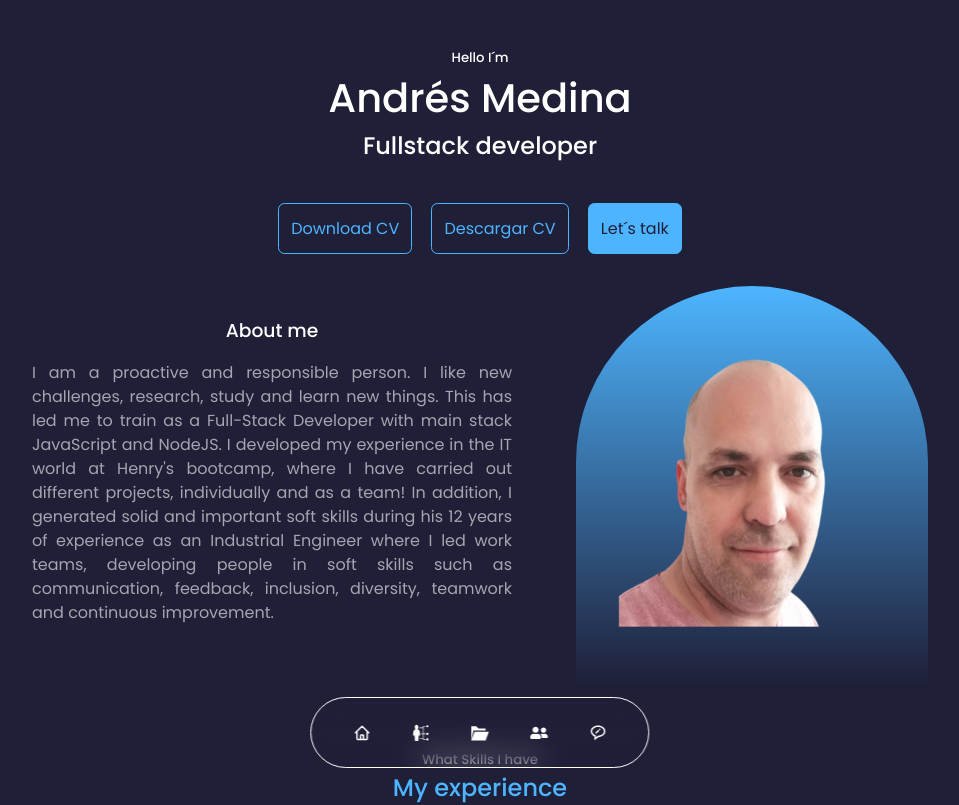
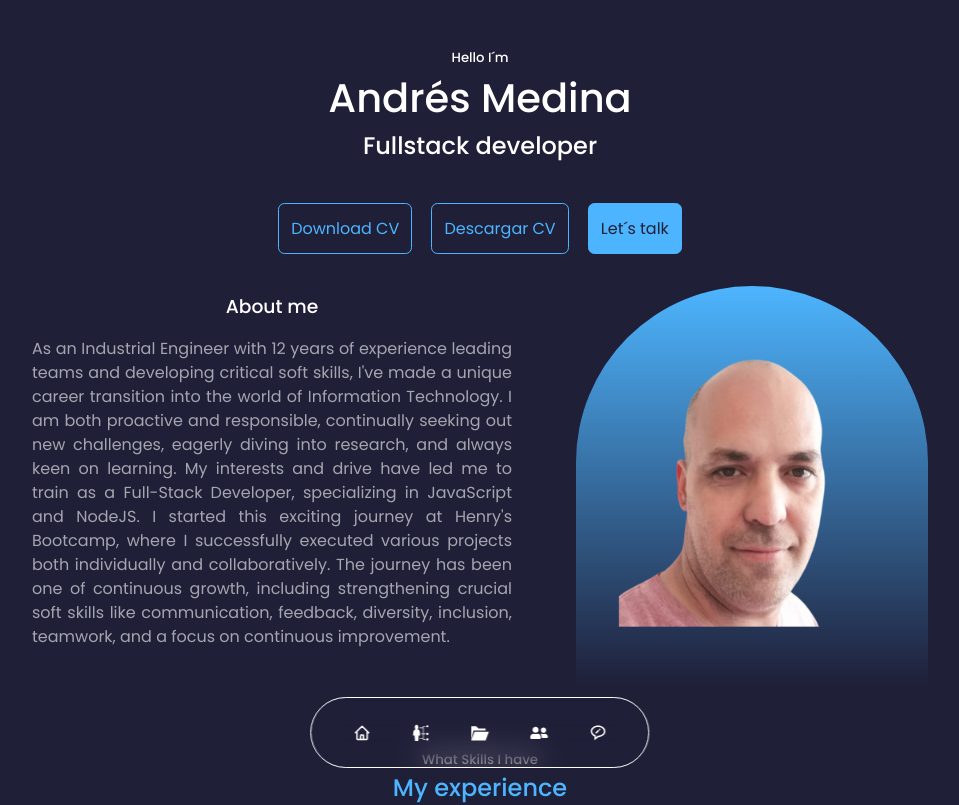
Before and after one commit to anmedina-arg/portfolio, a React (Create React App) app: page / in a window 1280 px wide. Shown: the top 805 px of the page, without its empty margins (160-1119 px from the left). Built offline with nearby package versions, Linux system fonts and the light colour scheme.

Commit message:
change paragraph to describe about me

```diff
--- a/src/sections/home/Home.jsx
+++ b/src/sections/home/Home.jsx
@@ -17,15 +17,18 @@ function Home() {
           <div className="about__text">
             <h3 className="about__me">About me</h3>
             <p>
-              I am a proactive and responsible person. I like new challenges,
-              research, study and learn new things. This has led me to train as
-              a Full-Stack Developer with main stack JavaScript and NodeJS. I
-              developed my experience in the IT world at Henry's bootcamp, where
-              I have carried out different projects, individually and as a team!
-              In addition, I generated solid and important soft skills during
-              his 12 years of experience as an Industrial Engineer where I led
-              work teams, developing people in soft skills such as
-              communication, feedback, inclusion, diversity, teamwork and
+              As an Industrial Engineer with 12 years of experience leading
+              teams and developing critical soft skills, I've made a unique
+              career transition into the world of Information Technology. I am
+              both proactive and responsible, continually seeking out new
+              challenges, eagerly diving into research, and always keen on
+              learning. My interests and drive have led me to train as a
+              Full-Stack Developer, specializing in JavaScript and NodeJS. I
+              started this exciting journey at Henry's Bootcamp, where I
+              successfully executed various projects both individually and
+              collaboratively. The journey has been one of continuous growth,
+              including strengthening crucial soft skills like communication,
+              feedback, diversity, inclusion, teamwork, and a focus on
               continuous improvement.
             </p>
           </div>
```
